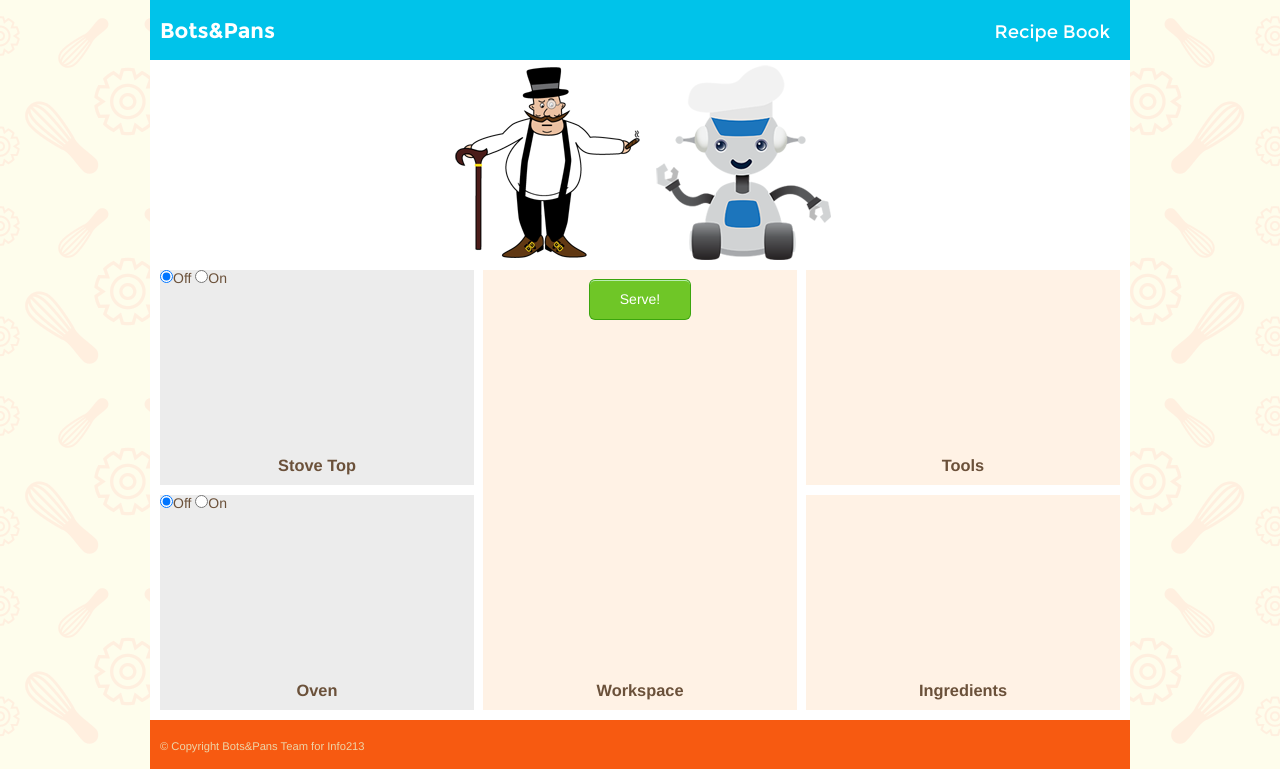
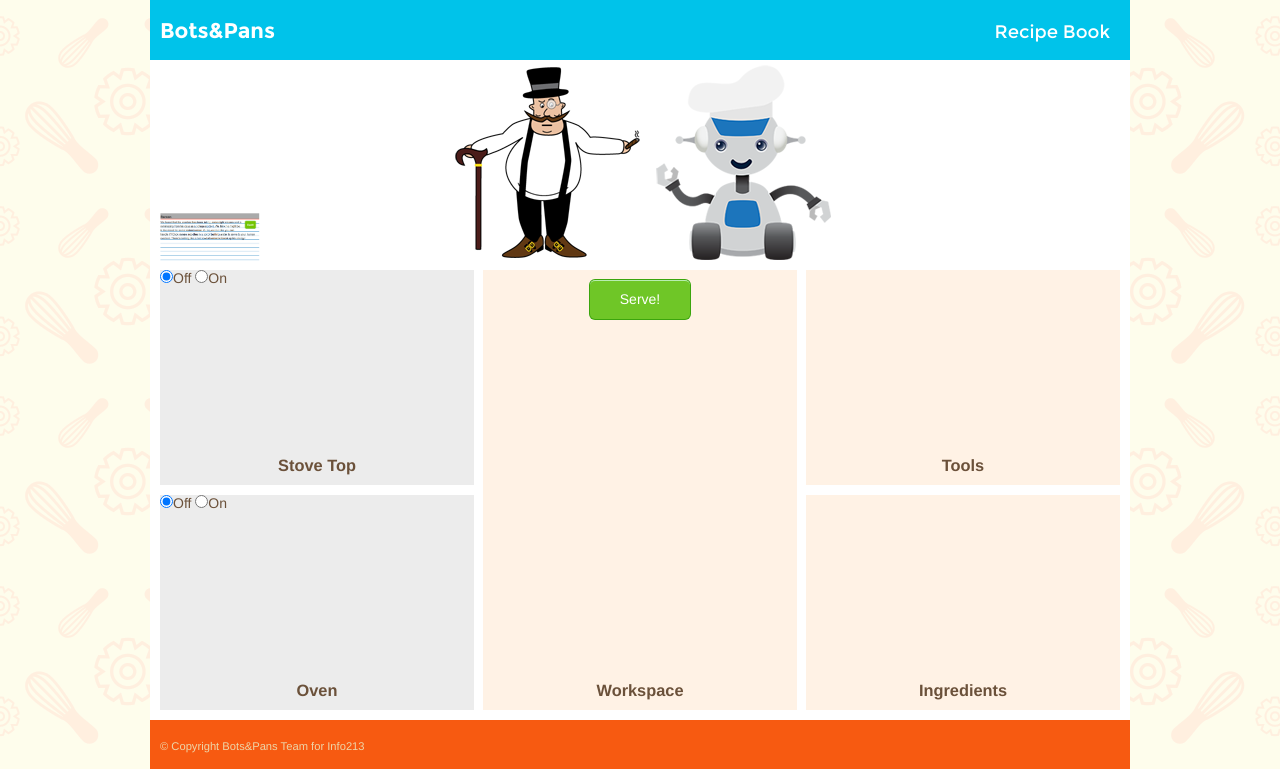
Before and after one commit to krushton/botsnpans, a PHP site: page /game-screen.html in a window 1280 px wide. Shown: the top 769 px of the page. Run offline with PHP 8.4, Linux system fonts and the light colour scheme.

Commit message:
added recipe card reveal

```diff
--- a/basic-bp/css/gamescreen.css
+++ b/basic-bp/css/gamescreen.css
@@ -106,7 +106,11 @@
 	margin: 10px auto;
 }
 
-#botSpace {
+#levelCard {
+	width:100px;
 	position:relative;
-	top:30px;
+	top:-50px;
 }
+.ui-dialog .ui-dialog-titlebar-close span {
+	color:#000;
+}
--- a/basic-bp/game-screen.html
+++ b/basic-bp/game-screen.html
@@ -29,11 +29,14 @@
             <div id="recipeName" class="floatLeft">
                 Ramen
             </div>
+
             <div id="overlordSpace">
                 <img src="images/overlord/skeptical-smaller.png">
                 <img src="images/robot-small.png">
             </div>
-
+             <div>
+                <p><img src="images/levelcards/ramen.png" id="levelCard"></p>
+            </div>
         </div>
 
         <div id="gameSpace">
@@ -69,7 +72,7 @@
             </div>
         </div>
         <div id="dialog"></div>
-
+        <div id="dialog2"></div>
         <footer>
             <p>&copy; Copyright Bots&amp;Pans Team for Info213</p>
         </footer>
--- a/basic-bp/js/game.js
+++ b/basic-bp/js/game.js
@@ -78,7 +78,7 @@ $(document).ready(function() {
                  var elem = ui.helper.clone()
                  .attr('id', (id) + "-clone")
                  .removeClass('ui-draggable-dragging')
-                 .css({'left': 0, "z-index": 99})
+                 .css({'left': 0, top:'-20', "z-index": 99})
                  .draggable({'helper':'clone'})
                  .droppable({accepts: '.item', greedy: true, drop: handleDrop});
                  $(this).append(elem);
@@ -93,6 +93,13 @@ $(document).ready(function() {
 
         }
      });
+
+     $('#levelCard').click(function() {
+          $("#dialog2").dialog({width: 600, draggable:false});
+          $("#dialog2").dialog('option','title', 'Recipe');
+          $("#dialog2").append('<img src="' + $(this).attr('src') + '">');
+          $("#dialog2").dialog('open');
+     })
 
      $('#serve').click(function() {
 
@@ -241,8 +248,8 @@ function init() {
         $('#dialog').append(closeButton);
 
       if (level == 'Tutorial') {
-        $('#dialog').dialog('option', title, tutorialMessages[0].title);
-        $('#dialog').dialog('option', autoOpen, true);
+        $('#dialog').dialog('option', 'title', tutorialMessages[0].title);
+        $('#dialog').dialog('open');
 
       }
 }
```
Also changed, not shown: basic-bp/css/images/ui-bg_diagonals-thick_18_b81900_40x40.png (added), basic-bp/css/images/ui-bg_diagonals-thick_20_666666_40x40.png (added), basic-bp/css/images/ui-bg_flat_10_000000_40x100.png (added), basic-bp/css/images/ui-bg_glass_100_f6f6f6_1x400.png (added), basic-bp/css/images/ui-bg_glass_100_fdf5ce_1x400.png (added), basic-bp/css/images/ui-bg_glass_65_ffffff_1x400.png (added), basic-bp/css/images/ui-bg_gloss-wave_35_f6a828_500x100.png (added), basic-bp/css/images/ui-bg_highlight-soft_100_eeeeee_1x100.png (added), basic-bp/css/images/ui-bg_highlight-soft_75_ffe45c_1x100.png (added), basic-bp/css/images/ui-icons_222222_256x240.png (added), basic-bp/css/images/ui-icons_228ef1_256x240.png (added), basic-bp/css/images/ui-icons_ef8c08_256x240.png (added), basic-bp/css/images/ui-icons_ffd27a_256x240.png (added), basic-bp/css/images/ui-icons_ffffff_256x240.png (added), 3 more files.
